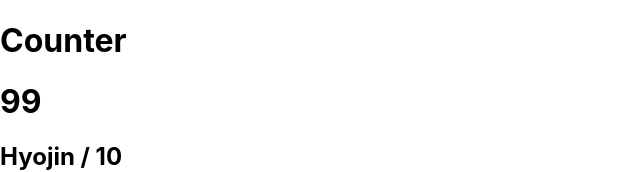
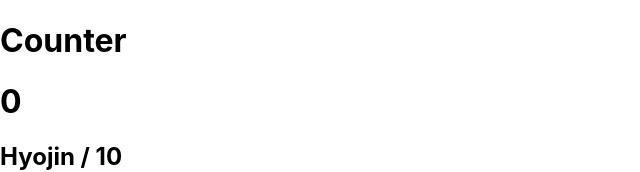
Before and after one commit to Ppojin/TIL, a React (Create React App) app in the folder react/sample/sample_1/my-app/: page / in a window 1280 px wide. Shown: the top 172 px of the page, without its empty margins (0-640 px from the left). Built offline with nearby package versions, Linux system fonts and the light colour scheme.

Commit message:
LifeCycle

```diff
--- a/react/sample/sample_1/my-app/src/App.js
+++ b/react/sample/sample_1/my-app/src/App.js
@@ -7,9 +7,9 @@ import Counter from './Counter';
 // render 함수에서는 단 하나의 태그만 return 해야한다.
 class App extends Component {
   render(){
-    const myCount = 99;
+    const myCount = 0;
     return(
-      <Counter count={myCount}/>
+      <Counter init={myCount}/>
     );
   };
 };
--- a/react/sample/sample_1/my-app/src/counter.js
+++ b/react/sample/sample_1/my-app/src/counter.js
@@ -2,12 +2,41 @@ import React, {Component} from 'react';
 
 class Counter extends Component {
     state = {
-        count: this.props.count,
+        count: this.props.init,
         info: {
             name: 'Hyojin',
             age: 10
         }
     };
+
+    /*===================================================*/
+    // LifeCycle Method
+    // 실행
+    constructor(props){
+        super(props);
+        console.log('call constructor');
+    }
+    // 생성자 호출 된 다음 실행
+    componentDidMount(){
+        console.log('componentDidMount')
+    }
+    // 업데이트 단계
+    shouldComponentUpdate(nextProps, nextStats){
+        // 5의 배수라면 리렌더링 하지 않음
+        // 다음 생명주기 작동하지 않음
+        console.log('shouldComponentUpdate');
+        if (nextStats.count % 5 === 0) {
+            return false;
+        }
+        return true;
+    }
+    componentWillUpdate(nextProps, nextStats){
+        console.log('componentWillUpdate');
+    }
+    componentDidUpdate(nextProps, nextStats){
+        console.log('componentDidUpdate');
+    }
+    /*===================================================*/
 
     handleAdd = ()=>{
         this.setState({
```
